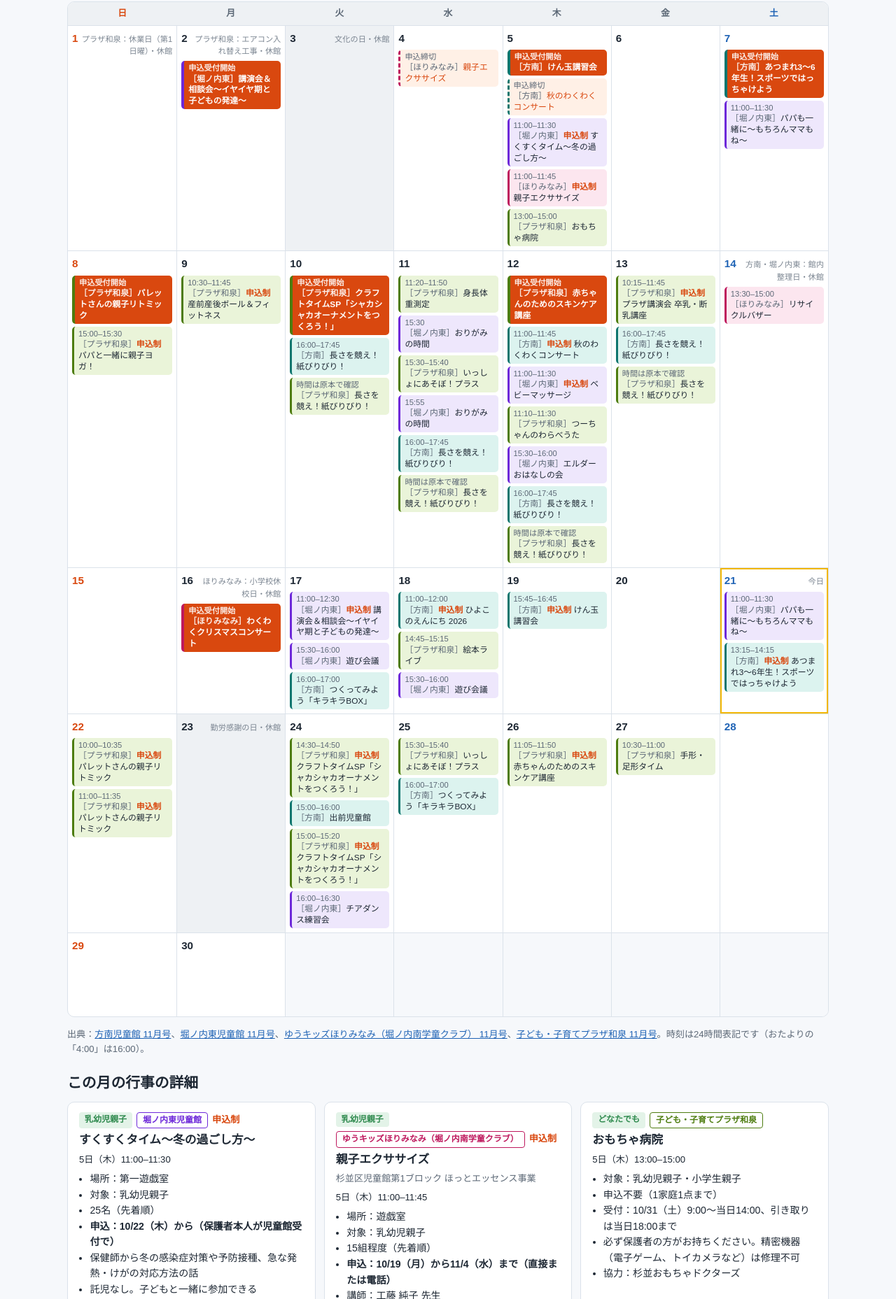
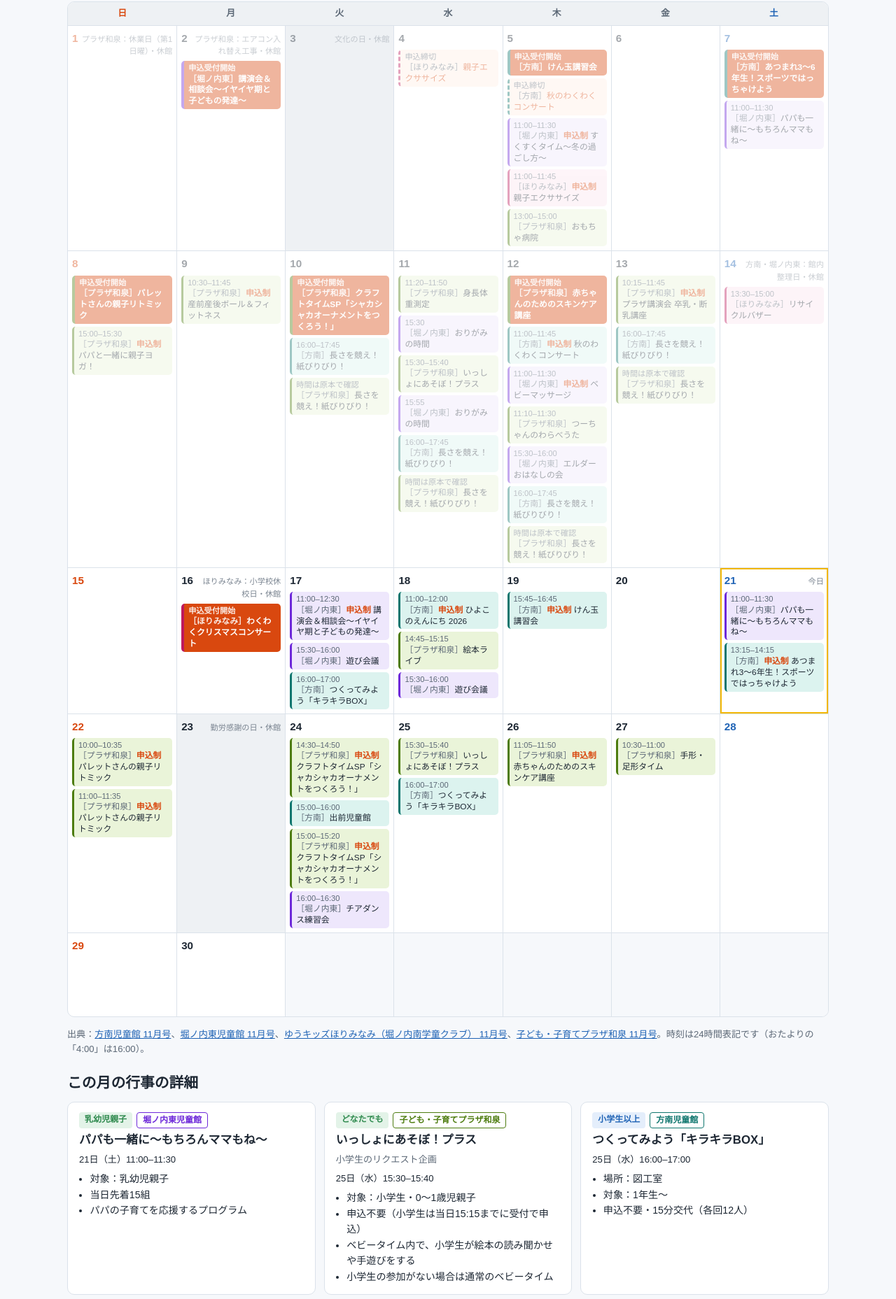
Before and after one commit to gghatano/suginami-matome, a plain HTML site: page jidoukan/index.html in a window 1280 px wide. Shown: the part 765-2622 px from the top of the page at 70% size. Drawn offline with Linux system fonts and the light colour scheme; a web font is replaced by a local one.

Commit message:
feat: 終わった行事を詳細から外し、カレンダーの終わった週を薄く表示する
- 「この月の行事の詳細」は、開催日がすべて過ぎた行事を出さない。複数日ある行事は今日以降の日だけを出す
  （すべて終わった月は「この月の行事は、すべて終わりました。」と出す）
- カレンダーは、その週の土曜が今日より前の週のマスを薄く表示する（PC のマス目・スマホのマス目・スマホの一覧とも）。
  マウスを乗せると元の濃さに戻る

Co-Authored-By: Claude Opus 5.5 <noreply@anthropic.com>
Claude-Session: https://claude.ai/code/session_019WJjfH9DSNxPpfRBUi3tQS

```diff
--- a/jidoukan/index.html
+++ b/jidoukan/index.html
@@ -132,6 +132,9 @@ select{font:inherit;font-size:.85rem;padding:4px 8px;border-radius:8px;border:1p
 .cell.blank{background:var(--bg)}
 .cell.off{background:var(--closed-soft)}
 .cell.today{box-shadow:inset 0 0 0 2px var(--today)}
+/* 終わった週（その週の土曜が今日より前）は薄く表示する */
+.cell.past > *,.aday.past{opacity:.4}
+.cell.past:hover > *{opacity:.85}
 .dnum{font-family:var(--f-display);font-weight:700;font-size:.95rem;display:flex;justify-content:space-between;gap:4px;align-items:baseline}
 .dnum .hol{font-family:var(--f-body);font-weight:400;font-size:.7rem;color:var(--closed);text-align:right}
 .sun-n{color:var(--open)} .sat-n{color:var(--kids)}
@@ -373,7 +376,9 @@ function renderCal() {
     `<span style="${fcVar(c.key)}"><i class="dot"></i>${esc(shortName(c.key))}</span>`).join("");
   const first = new Date(curY, curM - 1, 1).getDay(), last = new Date(curY, curM, 0).getDate();
   let h = "", ag = "";
-  for (let i = 0; i < first; i++) h += `<div class="cell blank"></div>`;
+  // その日を含む週の土曜が今日より前なら「終わった週」
+  const weekPast = d => { const sat = new Date(curY, curM - 1, d + (6 - (first + d - 1) % 7)); return `${sat.getFullYear()}-${pad(sat.getMonth() + 1)}-${pad(sat.getDate())}` < TODAY; };
+  for (let i = 0; i < first; i++) h += `<div class="cell blank${weekPast(1) ? " past" : ""}"></div>`;
   for (let d = 1; d <= last; d++) {
     const ds = `${curY}-${pad(curM)}-${pad(d)}`, w = (first + d - 1) % 7;
     const off = closedOn(ds), items = itemsFor(ds), isToday = ds === TODAY;
@@ -392,11 +397,12 @@ function renderCal() {
     const mini = (allOff ? `<span class="off all">休</span>` : off.map(o => `<span class="off" style="${fcVar(o.center)}" title="${esc(shortName(o.center))}休館">休</span>`).join(""))
       + (items.some(it => it.k === "start") ? `<span class="st">申</span>` : "")
       + evCenters.map(k => `<i class="d" style="${fcVar(k)}"></i>`).join("");
-    h += `<div class="cell${allOff ? " off" : ""}${isToday ? " today" : ""}${ds === selDay ? " selday" : ""}" data-day="${ds}"><div class="dnum"><span class="${nc}">${d}</span>${offTxt ? `<span class="hol">${esc(offTxt)}</span>` : isToday ? '<span class="hol">今日</span>' : ""}</div><div class="mini">${mini}</div>${items.map(chip).join("")}</div>`;
-    if (items.length || off.length) ag += `<div class="aday${isToday ? " today" : ""}"><div class="d ${nc}">${d}<small>${WD[w]}曜${isToday ? "・今日" : ""}</small></div><div class="list">${offTxt ? `<span class="small muted">${esc(offTxt)}</span>` : ""}${items.map(chip).join("")}</div></div>`;
+    const past = weekPast(d);
+    h += `<div class="cell${allOff ? " off" : ""}${isToday ? " today" : ""}${past ? " past" : ""}${ds === selDay ? " selday" : ""}" data-day="${ds}"><div class="dnum"><span class="${nc}">${d}</span>${offTxt ? `<span class="hol">${esc(offTxt)}</span>` : isToday ? '<span class="hol">今日</span>' : ""}</div><div class="mini">${mini}</div>${items.map(chip).join("")}</div>`;
+    if (items.length || off.length) ag += `<div class="aday${isToday ? " today" : ""}${past ? " past" : ""}"><div class="d ${nc}">${d}<small>${WD[w]}曜${isToday ? "・今日" : ""}</small></div><div class="list">${offTxt ? `<span class="small muted">${esc(offTxt)}</span>` : ""}${items.map(chip).join("")}</div></div>`;
   }
   const rest = (7 - (first + last) % 7) % 7;
-  for (let i = 0; i < rest; i++) h += `<div class="cell blank"></div>`;
+  for (let i = 0; i < rest; i++) h += `<div class="cell blank${weekPast(last) ? " past" : ""}"></div>`;
   document.getElementById("calBody").innerHTML = h;
   renderDayPanel();
   document.body.classList.toggle("view-month", view === "month");
@@ -430,17 +436,19 @@ function renderDayPanel() {
 
 function renderDetails() {
   const pre = `${curY}-${pad(curM)}-`;
-  const evs = DB.events.filter(e => visible(e) && e.sessions.some(s => s.date.startsWith(pre)))
+  // 終わった行事は出さない。複数日ある行事は、今日以降の日だけを出す
+  const upcoming = e => e.sessions.filter(s => s.date.startsWith(pre) && s.date >= TODAY);
+  const evs = DB.events.filter(e => visible(e) && upcoming(e).length)
     .sort((a, b) => (a.regular - b.regular) || a.sessions[0].date.localeCompare(b.sessions[0].date));
   document.getElementById("details").innerHTML = evs.map(e => {
-    const days = e.sessions.filter(s => s.date.startsWith(pre)).map(s => `${+s.date.slice(8)}日（${WD[new Date(s.date + "T00:00:00").getDay()]}）${tm(s)}`);
+    const days = upcoming(e).map(s => `${+s.date.slice(8)}日（${WD[new Date(s.date + "T00:00:00").getDay()]}）${tm(s)}`);
     return `<article class="det" id="det-${e.id}">
       <div class="tags"><span class="aud aud-${e.audience}">${audLabel(e.audience)}</span><span class="ctr fc" style="${fcVar(e.center)}">${esc(CENTERS[e.center]?.name)}</span>${e.regular ? '<span class="small muted">毎週のプログラム</span>' : ""}${e.requires_application ? '<span class="small" style="color:var(--open);font-weight:700">申込制</span>' : ""}</div>
       <h3>${esc(e.title)}</h3>${e.subtitle ? `<p class="small muted">${esc(e.subtitle)}</p>` : ""}
       <p class="small num">${esc(days.join("、"))}</p>
       <ul>${e.place ? `<li>場所：${esc(e.place)}</li>` : ""}${e.target ? `<li>対象：${esc(e.target)}</li>` : ""}${e.capacity ? `<li>${esc(e.capacity)}</li>` : ""}${e.requires_application ? `<li><b>申込：${e.application_start ? md(e.application_start) + "から" : "受付日は原本で確認"}${e.application_end ? md(e.application_end) + "まで" : ""}${e.application_method ? `（${esc(e.application_method)}）` : ""}</b></li>` : ""}${(e.notes || []).map(n => `<li>${esc(n)}</li>`).join("")}</ul>
     </article>`;
-  }).join("") || `<p class="empty">この月の行事はありません。</p>`;
+  }).join("") || `<p class="empty">${DB.events.some(e => visible(e) && e.sessions.some(s => s.date.startsWith(pre))) ? "この月の行事は、すべて終わりました。" : "この月の行事はありません。"}</p>`;
 }
 
 function monthsAvail() {
```
